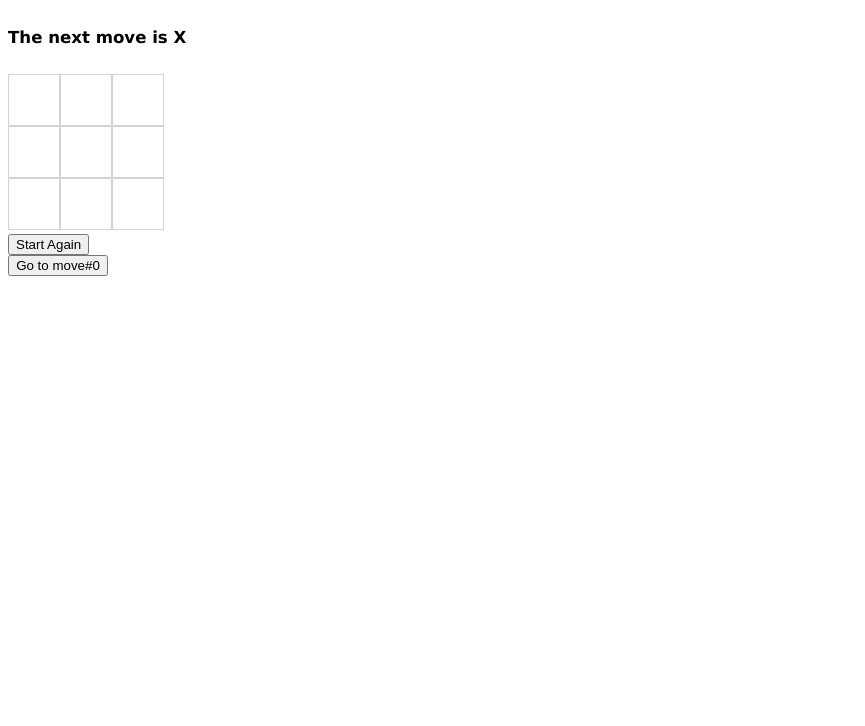
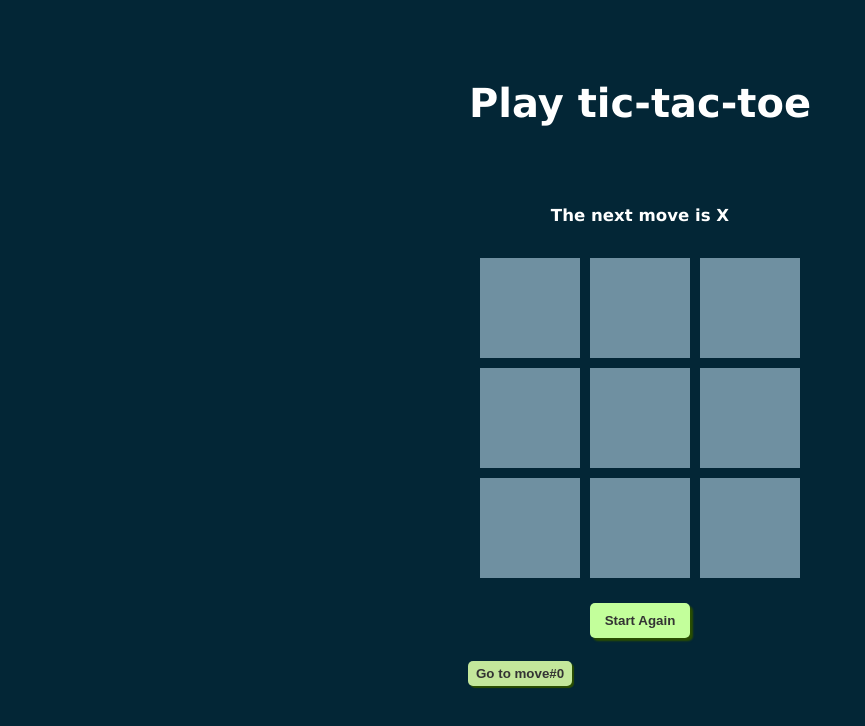
Before and after one commit to acwcheung/X-game, a React (Create React App) app: page / in a window 1280 px wide. Shown: the top 726 px of the page, without its empty margins (0-865 px from the left). Built offline with nearby package versions, Linux system fonts and the light colour scheme.

Commit message:
styling the elements

```diff
--- a/src/App.css
+++ b/src/App.css
@@ -1,33 +1,76 @@
 body {
   font-family: Verdana;
   font-size: 20px;
+  color: white;
+  background-color: #032636;
 /*   text-align: center; */
 }
 
-.board {
-  width: 160px;
-  font-size: 30px;
-  display: flex;
-  flex-wrap: wrap;
+h1 {
+  text-align: center;
+  margin-top: 10vh;
 }
-.square {
-  height: 50px;
-  width: 50px;
-  border: 1px solid lightgrey;
+.container {
+  width: 350px;
+  margin: auto;
+  margin-top: 10vh;
+  text-align: center;
 }
+
+/*game board*/
 ul.board {
   padding: 0;
   margin:0;
+  width: 100%;
+  font-size: 50px;
+  display: flex;
+  flex-wrap: wrap;
+  justify-content: center;
 }
 li.square {
+  background-color: #6F90A1;
+  height: 100px;
+  width: 100px;
+  margin: 5px;
   list-style: none;
   display: flex;
   justify-content: center;
   align-items: center;
+  transition: all 0.5s;
+}
+li.square:hover {
+  transform: scale(1.1);
 }
 
 .move {
-  width: 100px;
   display: flex;
-  flex-direction: column;
+  flex-wrap: wrap;
 }
+
+/*buttons*/
+button.start {
+  background-color: #C3FF9B;
+  padding: 10px 15px;
+  margin: 20px;
+  font-weight: 700;
+  color: #333333;
+  border-radius: 5px;
+  border: none;
+  box-shadow: 3px 3px 2px #2A4E01;
+}
+
+.move button {
+  background-color: #C3E79B;
+  padding: 5px 8px;
+  margin: 3px;
+  font-weight: 700;
+  color: #333333;
+  border-radius: 5px;
+  border: none;
+  box-shadow: 2px 2px 1px #2A4E01;
+}
+.move button:hover,
+button.start:hover {
+  background-color: #2A4E01;
+  color: white;
+}
--- a/src/App.js
+++ b/src/App.js
@@ -84,17 +84,20 @@ class App extends Component {
 
     return (
        <div>
+         <h1>Play tic-tac-toe</h1>
+         <div className='container'>
               {status}
               <Squares
                 mark={current}
                 onClick={this.handleClick}
                 lastMove={lastMove}
               />
-        <button onClick={this.handleStart} >Start Again</button>
+              <button className='start' onClick={this.handleStart} >Start Again</button>
               <Steps
                 history={history}
                 onJump={this.handleJump}
               />
+          </div>
       </div>
     );
   }
```
Lines whose indentation alone changed are shown as unchanged.
